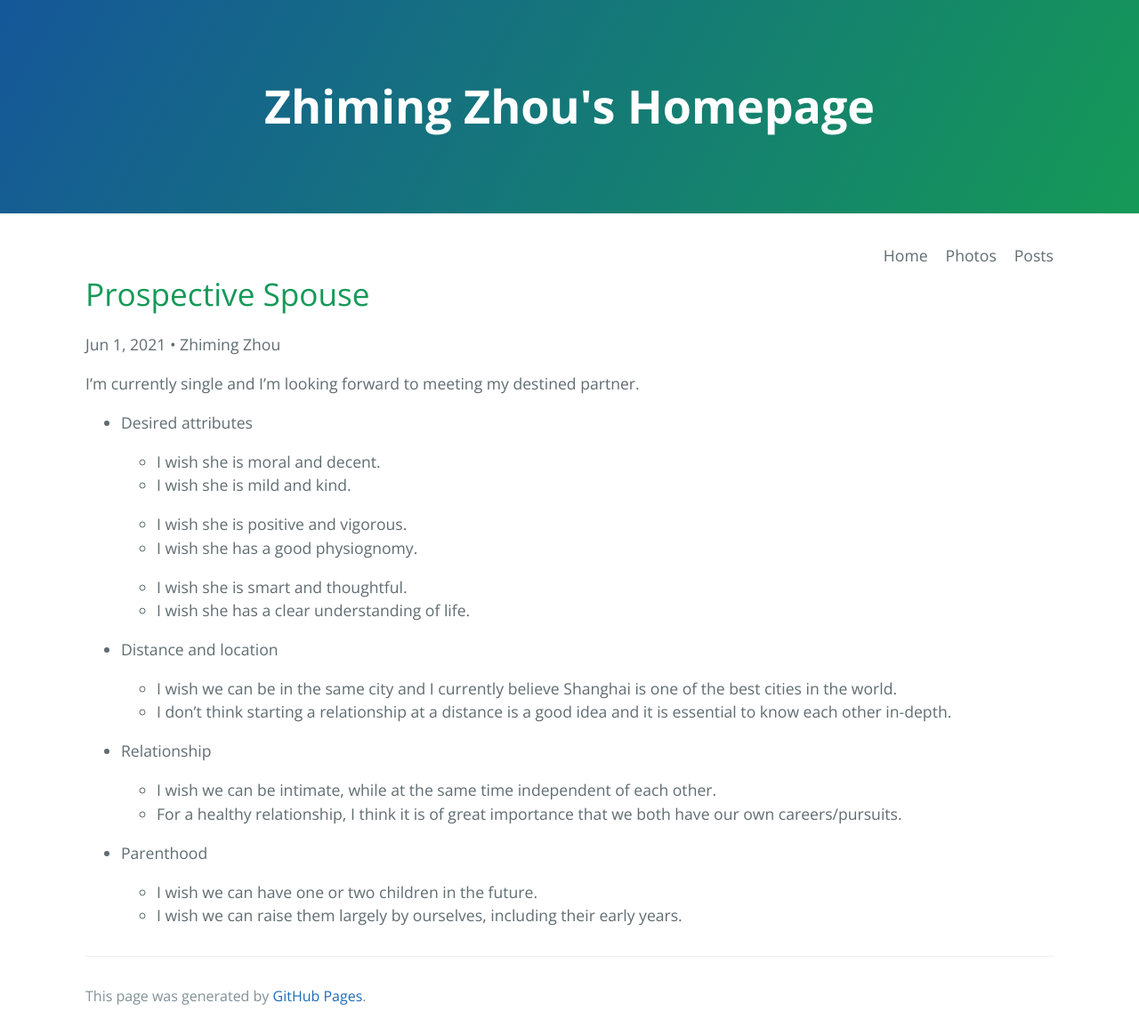
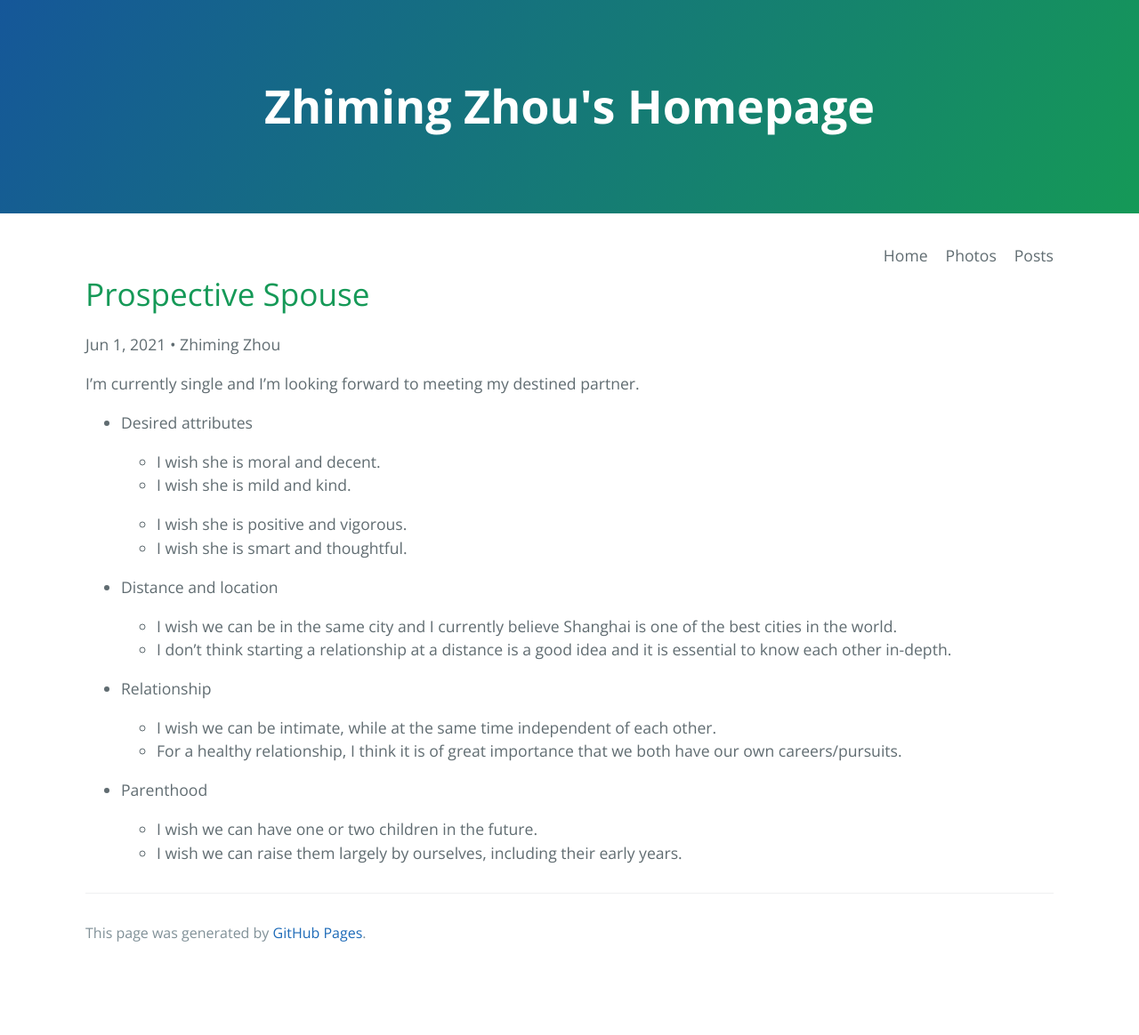
Before and after one commit to ZhimingZhou/zhimingzhou.github.io, a Jekyll site: the page built from _posts/2021-10-11-Prospective-Spouse.md, in a window 1280 px wide. Shown: the whole page at 89% size. Built offline with Jekyll 4.4.1, drawn with Linux system fonts in a browser that asks for light colours; comment, search, counter and statistics services are not loaded; after the commit the page ends 1093 px from its top, so only the background shows below that.

Commit message:
Update 2021-10-11-Prospective-Spouse.md

```diff
--- a/_posts/2021-10-11-Prospective-Spouse.md
+++ b/_posts/2021-10-11-Prospective-Spouse.md
@@ -15,10 +15,7 @@ I'm currently single and I'm looking forward to meeting my destined partner.
   - I wish she is mild and kind.
 
   - I wish she is positive and vigorous.
-  - I wish she has a good physiognomy.
-
   - I wish she is smart and thoughtful.
-  - I wish she has a clear understanding of life.
 
 <!--  -->
 - Distance and location
```
